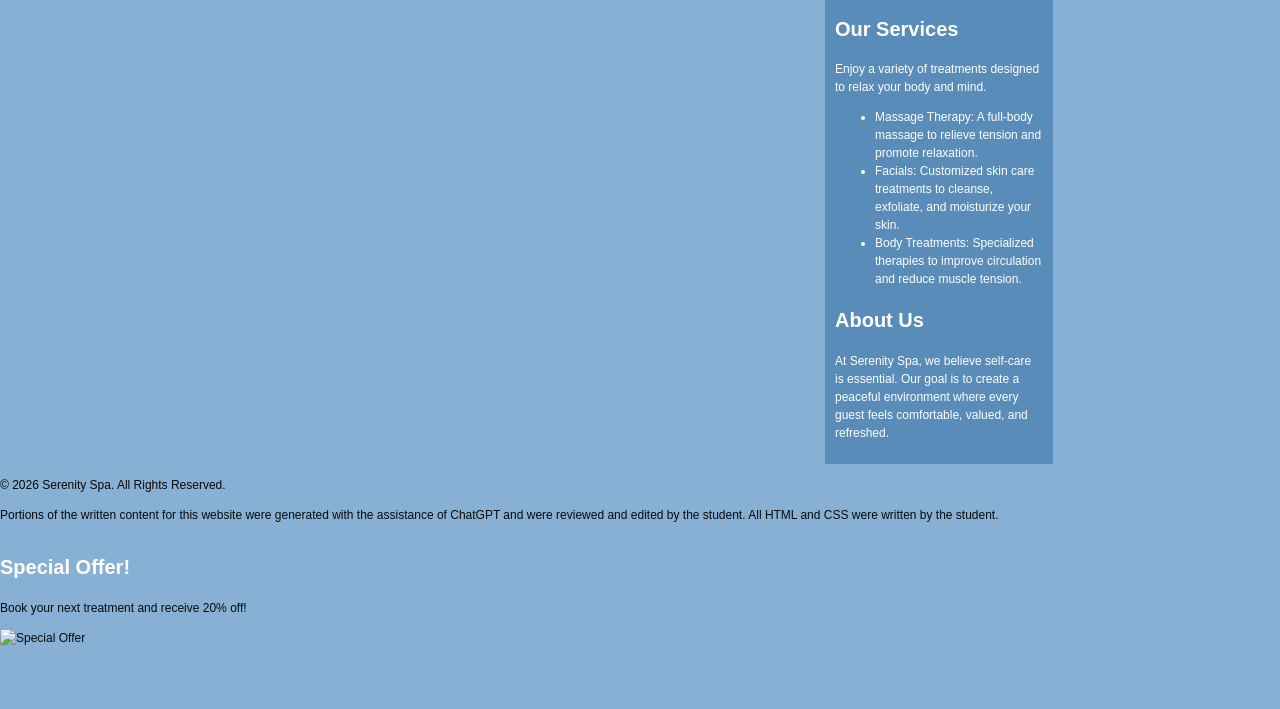
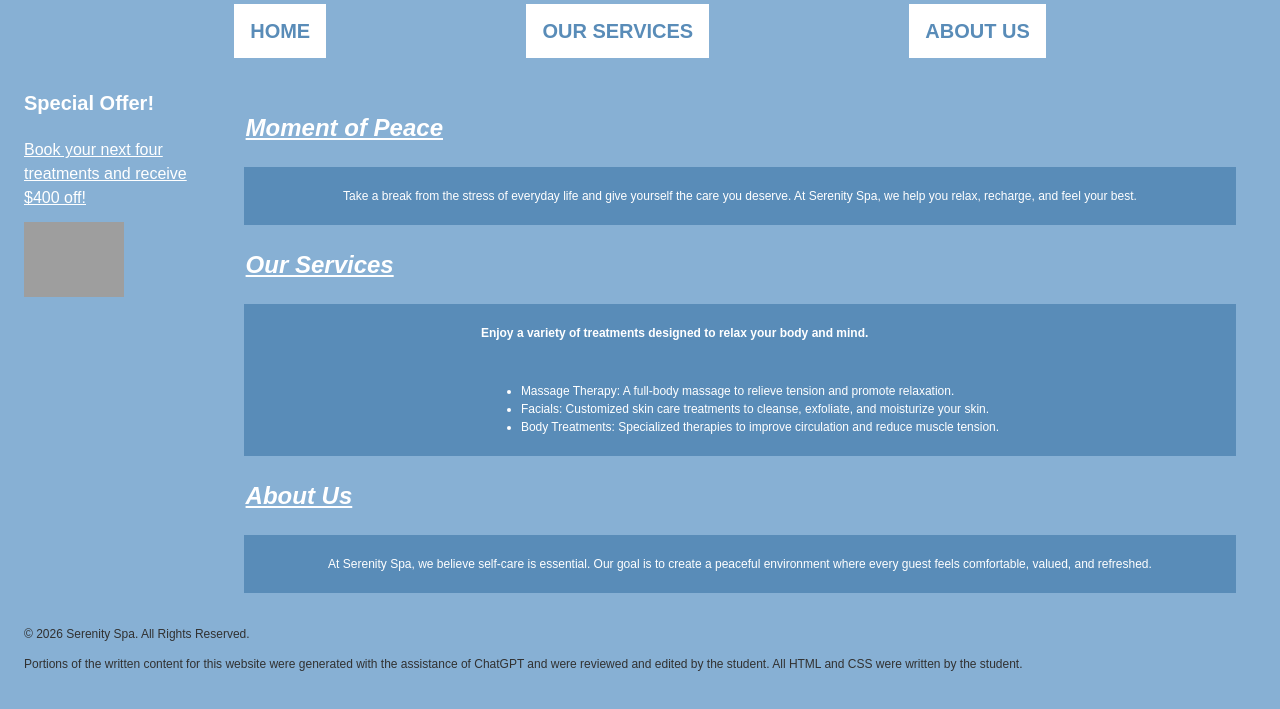
Before and after one commit to eibrooks-ctrl/Brooks-4-build, a plain HTML site: page index.html in a window 1280 px wide. Shown: the part 166-875 px from the top of the page. Before the commit the page ends 813 px from the top, so only its background shows below. Drawn offline with Linux system fonts and the light colour scheme; grey boxes are pictures that could not be loaded.

Commit message:
media edits and final check

```diff
--- a/index.html
+++ b/index.html
@@ -7,7 +7,6 @@
     <title>Document</title>
 </head>
 <body>
-    <div class="home">
         <header>
             <h1>SpaRenity</h1>
         </header>
@@ -18,36 +17,40 @@
                 <li><a href="#about">About Us</a></li>
             </ul>
         </nav>
-    </div>
 
     <main>
         <section id="home">
             <h2>Moment of Peace</h2>
+                <div class="card-row">
                      <p>Take a break from the stress of everyday life and give yourself the care you deserve. At Serenity Spa, we help you relax, recharge, and feel your best.</p>
+                </div>
         </section>
-        <div class="services">
+
             <section id="services">
                 <h2>Our Services</h2>
-                <p>Enjoy a variety of treatments designed to relax your body and mind.</p>
+                <div class="card-row">
+                    <h3>Enjoy a variety of treatments designed to relax your body and mind.</h3>
                         <ul>
                             <li>Massage Therapy: A full-body massage to relieve tension and promote relaxation.</li>
                             <li>Facials: Customized skin care treatments to cleanse, exfoliate, and moisturize your skin.</li>
                             <li>Body Treatments: Specialized therapies to improve circulation and reduce muscle tension.</li>
                         </ul>
+                </div>
             </section>
-        </div>
-        <div class="about">
             <section id="about">
                 <h2>About Us</h2>
+                 <div class="card-row">
                      <p>At Serenity Spa, we believe self-care is essential. Our goal is to create a peaceful environment where every guest feels comfortable, valued, and refreshed.</p>
+                </div>
              </section>
-        </div>
     </main>
 
     <aside>
-        <h2>Special Offer!</h2>
-        <p>Book your next treatment and receive 20% off!</p>
-        <img src="special-offer.jpg" alt="Special Offer">
+        <div class="aside">
+            <h3>Special Offer!</h3>
+            <p><a href="book-treatments.html">Book your next four treatments and receive $400 off!</a></p>
+            <img src="https://totalmedsolutions.com/wp-content/uploads/2024/10/Coupon.png" width="100" alt="Special Offer: Buy One Get One 50% Off">
+        </div>
     </aside>
     <footer>
         <p>&copy; 2026 Serenity Spa. All Rights Reserved.</p>
--- a/style.css
+++ b/style.css
@@ -5,41 +5,53 @@ body {
     font-family:sans-serif;
     font-size: 12px;
     line-height: 1.5;
-    color:#0a0a0a;
+    color:#313131;
     background-color:#87b0d4;
-    margin: 0;
-    padding: 0;
+    margin: 1rem;
+    padding: .5rem;
 
     display:grid;
-    grid-template-columns:1fr;
+    grid-template-columns:100px 1fr;
 }
 
 h1 {
     font-style:italic;
     font-weight:bold;
-    font-size:2rem;
+    font-size:3rem;
     color:#ffffff;
-    min-width:825px;
 }
 h2 {
+    font-style:italic;
+    text-decoration:underline;
     font-weight:bold;
-    font-size:1.25rem;
+    font-size:1.5rem;
     color:#ffffff;
+    padding:.1rem;
 }
 h3 {
     font-weight:bold;
-    font-size:1.25rem;
+    font-size:.75rem;
+    color:#ffffff;
 }
 
-header, nav, footer {
+
+aside {
+    grid-row:3/4;
+    max-width:150px;
+    color:#ffffff;
+
+}
+
+
+header,footer {
     grid-column:1/3;
 }
-aside {
-    grid-row:3/4;
+
+
+nav {
+    grid-column:1/3;
 }
-
 nav ul{
-    color:#87b0d4;
     padding:10px;
 
     display:flex;
@@ -58,22 +70,66 @@ nav a {
 }
 nav a:hover {
     background-color:#87b0d4;
-    color:#ffffff
+    color:#ffffff;
 }
 
+
 main {
-    background-color:#598cb8;
+    background-color:#87b0d4;
     color:#ffffff;
     padding:10px;
+    margin:10px;
 }
+
+aside a {
+    color:#ffffff;
+    text-decoration:underline;
+}
+
+
+.card-row {
+    display:flex;
+    gap:1rem;
+    flex-wrap:wrap;
+    align-items:center;
+    background-color:#598cb8;
+    padding:.5rem;
+}
+.card-row > section {
+    flex:1 1 200px;
+    background-color:#ffffff;
+    padding:.5rem;
+}
+
 
 @media screen and (min-width:600px) {
     body {
-        grid-template-columns:1fr 1fr;
+        grid-template-columns:100px 1fr;
     }
 }
 @media screen and (min-width:800px) {
     body {
-        grid-template-columns:1fr 1fr 1fr;
+        grid-template-columns:200px 1fr;
     }
+
+    aside {
+        max-width:200px;
+        h3 {
+            font-size:1.25rem;
+        }
+    }
+    aside a {
+        font-size:1rem;
+    }
+
+    nav {
+        grid-column:1/4;
+    }
+
+    .card-row {
+        display:grid;
+        flex-wrap:nowrap;
+        justify-content:space-evenly;
+    }
+
 }
```
Lines whose indentation alone changed are shown as unchanged.
